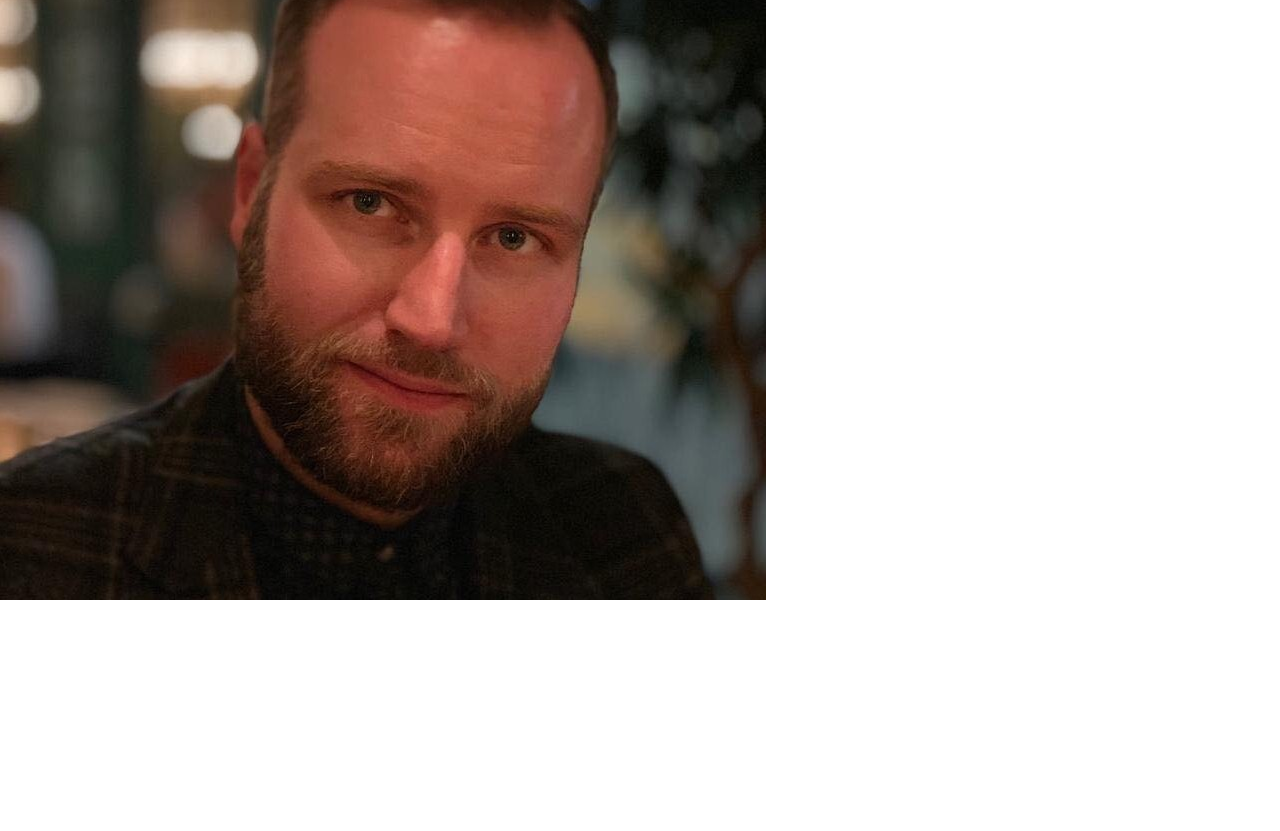
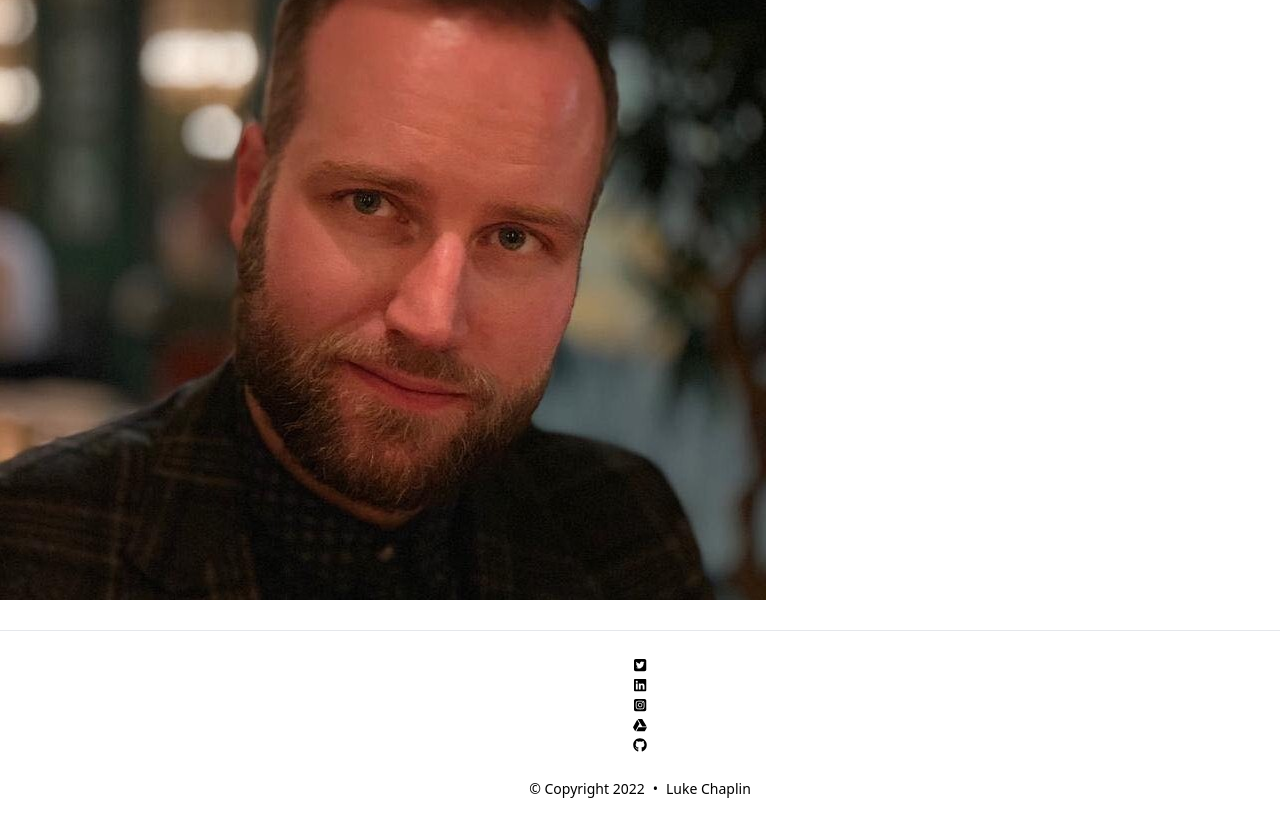
Before and after one commit to TrellixVulnTeam/portfolio_FQKG, a Next.js app in the folder portfolio/: page / in a window 1280 px wide. Shown: the part 294-1125 px from the top of the page. Before the commit the page ends 900 px from the top, so only its background shows below. Built offline with nearby package versions, Linux system fonts and the light colour scheme.

Commit message:
added social icons and footer

```diff
--- a/portfolio/components/Contact/index.js
+++ b/portfolio/components/Contact/index.js
@@ -1,4 +1,4 @@
-export default function ContactMe() {
+export default function ContactForm() {
   return (
     <div>
       <form action="https://usebasin.com/f/4dbdd7706b10" method="POST">
--- /dev/null
+++ b/portfolio/components/Footer/index.js
@@ -0,0 +1,46 @@
+import { FontAwesomeIcon } from "@fortawesome/react-fontawesome";
+
+import {
+  faTwitterSquare,
+  faLinkedin,
+  faInstagramSquare,
+  faGoogleDrive,
+  faGithub,
+} from "@fortawesome/free-brands-svg-icons";
+
+export default function Footer() {
+  return (
+    <footer className="text-sm py-6">
+      <div className="border-t flex flex-col items-center pt-6">
+        <a href="https://twitter.com/luke_chap" target="_blank">
+          <FontAwesomeIcon icon={faTwitterSquare} />
+        </a>
+        <a
+          href="https://uk.linkedin.com/in/luke-chaplin-70a521b0?trk=people-guest_people_search-card"
+          target="_blank"
+        >
+          <FontAwesomeIcon icon={faLinkedin} />
+        </a>
+        <a href="https://www.instagram.com/lukechap47/" target="_blank">
+          <FontAwesomeIcon icon={faInstagramSquare} />
+        </a>
+        <a
+          href="https://docs.google.com/document/d/1yL9qfQDGfGMZzAIRZsP7-gSKzyRbbkNZ/edit"
+          target="_blank"
+        >
+          <FontAwesomeIcon icon={faGoogleDrive} />
+        </a>
+        <a href="https://github.com/lukechaplin" target="_blank">
+          <FontAwesomeIcon icon={faGithub} />
+        </a>
+
+        <div className="flex mb-4 space-x-4"></div>
+        <div className="flex mt-2 mb-2 space-x-2">
+          <div>{`© Copyright ${new Date().getFullYear()}`}</div>
+          <div>{" • "}</div>
+          <div>Luke Chaplin</div>
+        </div>
+      </div>
+    </footer>
+  );
+}
--- a/portfolio/package.json
+++ b/portfolio/package.json
@@ -9,6 +9,11 @@
   },
   "dependencies": {
     "@formspree/react": "^2.2.4",
+    "@fortawesome/fontawesome-svg-core": "^1.3.0",
+    "@fortawesome/free-brands-svg-icons": "^6.0.0",
+    "@fortawesome/free-regular-svg-icons": "^6.0.0",
+    "@fortawesome/free-solid-svg-icons": "^6.0.0",
+    "@fortawesome/react-fontawesome": "^0.1.17",
     "instagram-web-api": "^2.2.2",
     "install": "^0.13.0",
     "mdx-embed": "^1.0.0",
--- a/portfolio/pages/_app.js
+++ b/portfolio/pages/_app.js
@@ -1,5 +1,9 @@
 import Navbar from "../../portfolio/components/Navbar/index";
+import "@fortawesome/fontawesome-svg-core/styles.css";
+import { config } from "@fortawesome/fontawesome-svg-core";
+config.autoAddCss = false;
 import "../styles/globals.css";
+import Footer from "../components/Footer/index";
 
 function MyApp({ Component, pageProps }) {
   return (
@@ -7,6 +11,7 @@ function MyApp({ Component, pageProps }) {
       <Navbar />
 
       <Component {...pageProps} />
+      <Footer />
     </>
   );
 }
```
Also changed, not shown: 1 other file (tests, documents, lock files or other folders).
